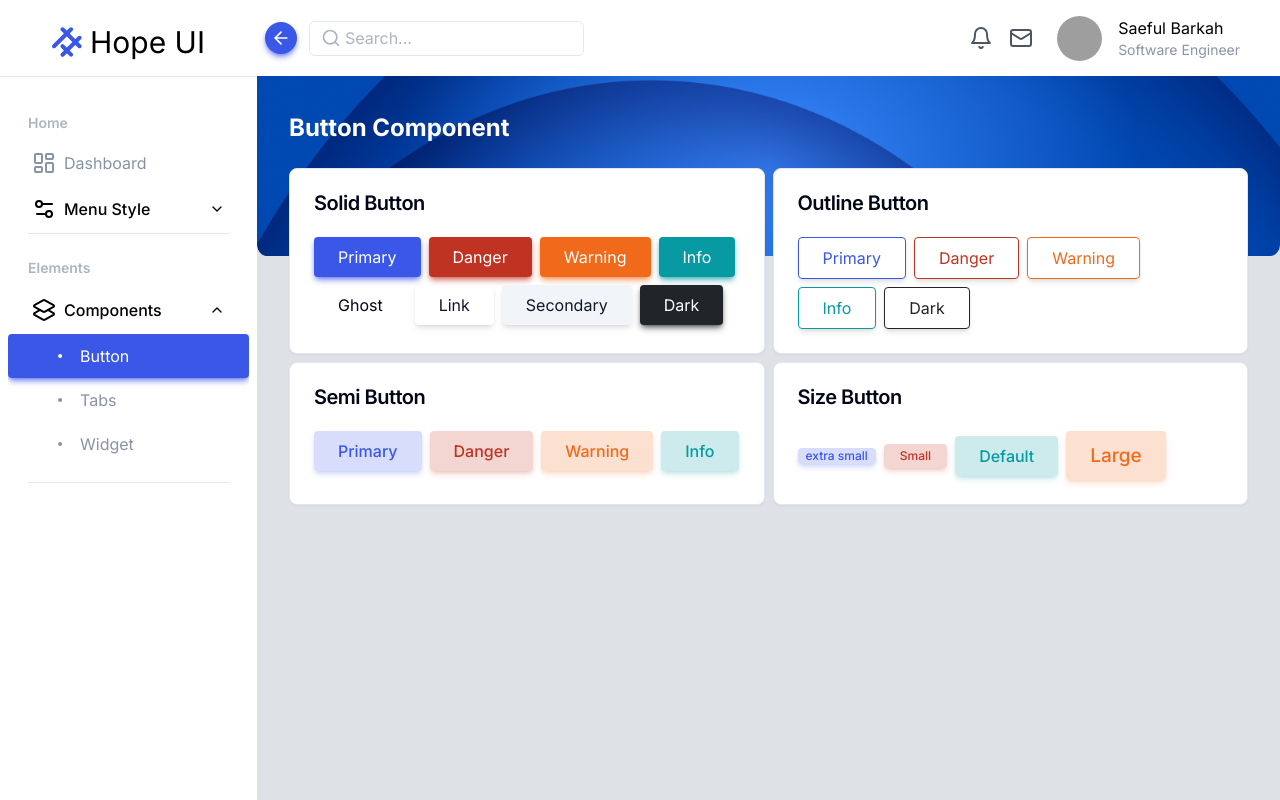
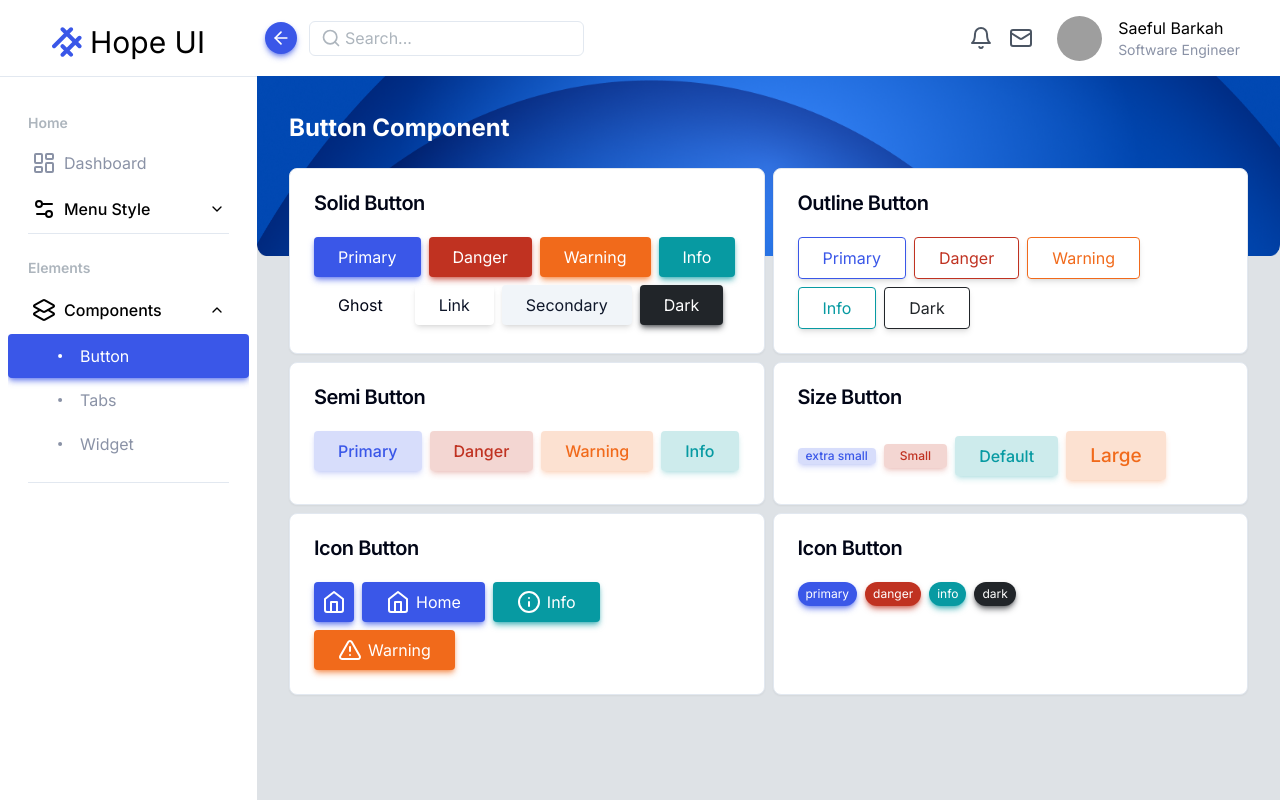
Before and after one commit to saefulbarkah/hope-ui-next, a Next.js app in the folder packages/: page /ui/components/button in a window 1280 px wide. Built offline with nearby package versions, Linux system fonts and the light colour scheme; grey boxes are pictures that could not be loaded.

Commit message:
feat(button): add variant badge and icon

```diff
--- a/packages/src/components/ui/button.tsx
+++ b/packages/src/components/ui/button.tsx
@@ -65,6 +65,7 @@ const buttonVariants = cva(
         ],
       },
       size: {
+        badge: "px-2 py-1 text-xs rounded-full",
         default: "py-2 px-6 text-base",
         lg: "py-2 px-6 text-[19px] leading-[175%]",
         sm: "px-4 py-1 text-xs",
@@ -82,18 +83,20 @@ const buttonVariants = cva(
 export interface ButtonProps
   extends React.ButtonHTMLAttributes<HTMLButtonElement>,
     VariantProps<typeof buttonVariants> {
-  asChild?: boolean;
+  withIcon?: React.ReactNode;
 }
 
 const Button = React.forwardRef<HTMLButtonElement, ButtonProps>(
-  ({ className, variant, size, asChild = false, ...props }, ref) => {
-    const Comp = asChild ? Slot : "button";
+  ({ className, variant, size, withIcon, children, ...props }, ref) => {
     return (
-      <Comp
+      <button
         className={cn(buttonVariants({ variant, size, className }))}
         ref={ref}
         {...props}
-      />
+      >
+        {withIcon ? <i className="mr-1.5">{withIcon}</i> : null}
+        {children}
+      </button>
     );
   },
 );
--- a/packages/src/features/components/button/element-button.tsx
+++ b/packages/src/features/components/button/element-button.tsx
@@ -1,6 +1,7 @@
 "use client";
 import { Button } from "@/components/ui/button";
 import { Card, CardContent, CardHeader, CardTitle } from "@/components/ui/card";
+import { AlertTriangleIcon, Home, Info } from "lucide-react";
 import React from "react";
 
 const SolidButton = () => {
@@ -88,6 +89,61 @@ const SizesButton = () => {
   );
 };
 
+const IconButton = () => {
+  return (
+    <Card>
+      <CardHeader>
+        <CardTitle>Icon Button</CardTitle>
+      </CardHeader>
+      <CardContent>
+        <div className="flex flex-wrap items-center gap-2">
+          <Button variant={"primary"} size={"icon"}>
+            <Home />
+          </Button>
+          <Button variant={"primary"} withIcon={<Home className="h-6 w-6" />}>
+            Home
+          </Button>
+          <Button variant={"info"} withIcon={<Info className="h-6 w-6" />}>
+            Info
+          </Button>
+          <Button
+            variant={"warning"}
+            withIcon={<AlertTriangleIcon className="h-6 w-6" />}
+          >
+            Warning
+          </Button>
+        </div>
+      </CardContent>
+    </Card>
+  );
+};
+
+const BadgeButton = () => {
+  return (
+    <Card>
+      <CardHeader>
+        <CardTitle>Icon Button</CardTitle>
+      </CardHeader>
+      <CardContent>
+        <div className="flex flex-wrap items-center gap-2">
+          <Button variant={"primary"} size={"badge"}>
+            primary
+          </Button>
+          <Button variant={"danger"} size={"badge"}>
+            danger
+          </Button>
+          <Button variant={"info"} size={"badge"}>
+            info
+          </Button>
+          <Button variant={"dark"} size={"badge"}>
+            dark
+          </Button>
+        </div>
+      </CardContent>
+    </Card>
+  );
+};
+
 export const ElementButton = () => {
   return (
     <div className="grid grid-cols-1 gap-2 lg:grid-cols-2">
@@ -95,6 +151,8 @@ export const ElementButton = () => {
       <OutlineButton />
       <SemiButton />
       <SizesButton />
+      <IconButton />
+      <BadgeButton />
     </div>
   );
 };
```
